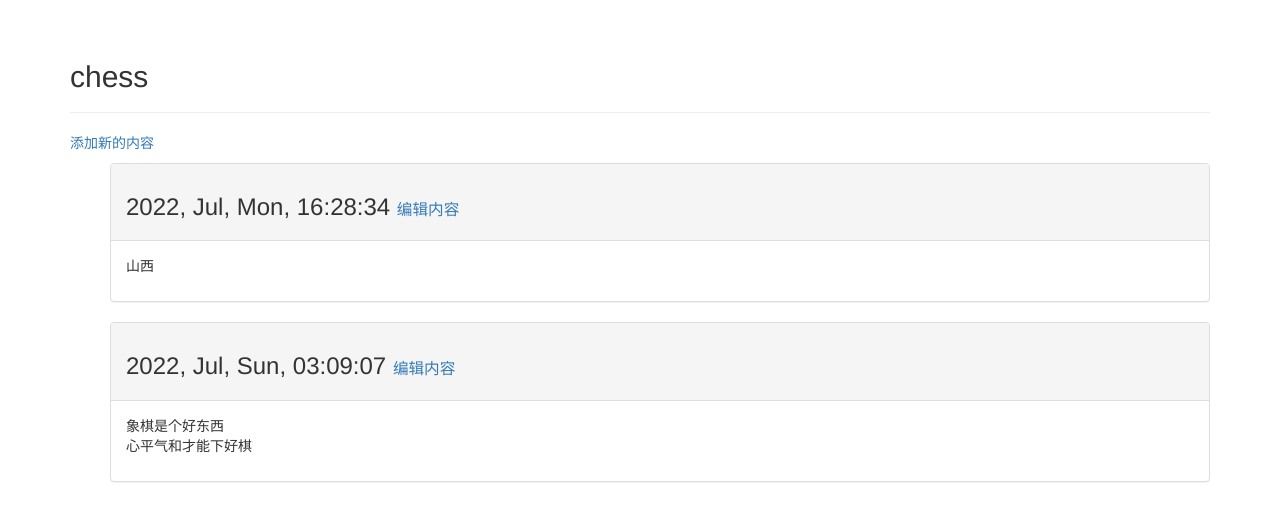
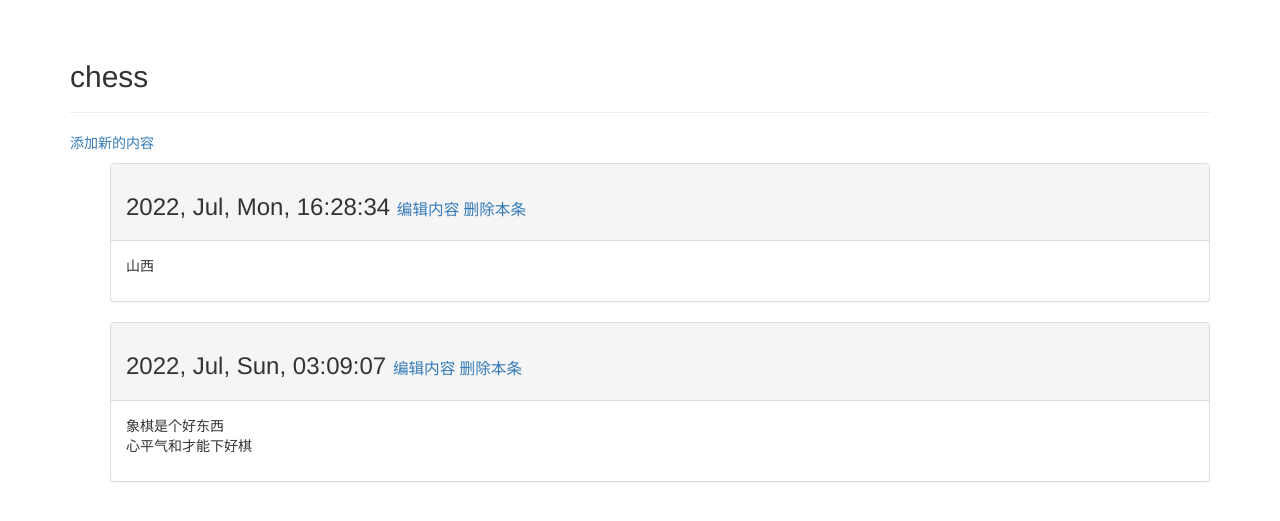
Before and after one commit to 1001001-c/learning_log, a Django app: page /topics/1/ in a window 1280 px wide. Shown: the part 51-572 px from the top of the page. Run offline with Django 4.2, Linux system fonts and the light colour scheme; a user stored in the database is signed in; data comes from the database, SQL or seed files in the repository; some libraries are stand-ins or nearby versions.

Commit message:
Update topic.html

```diff
--- a/learning_logs/templates/learning_logs/topic.html
+++ b/learning_logs/templates/learning_logs/topic.html
@@ -18,11 +18,13 @@
                     <small>
                         <a href="{% url 'learning_logs:edit_entry' entry.id %}">
                             编辑内容</a>
+                        <a href="{% url 'learning_logs:del_entry' entry.id %}">
+                            删除本条</a>
                     </small>
                 </h3>
             </div>
             <div class="panel-body">
-                {{ entry.text|linebreaks }}
+                {{ entry.text|safe|linebreaks }}
             </div>
         </div>
 
```
